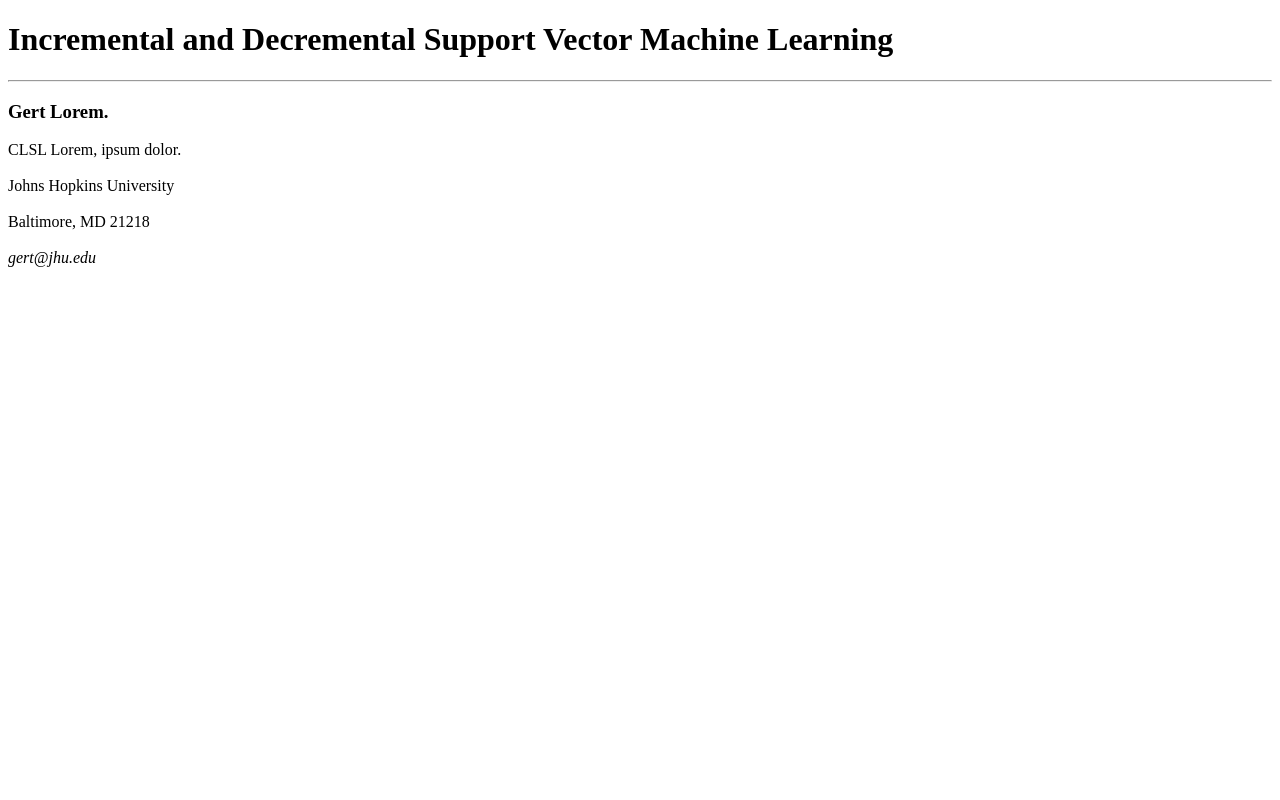
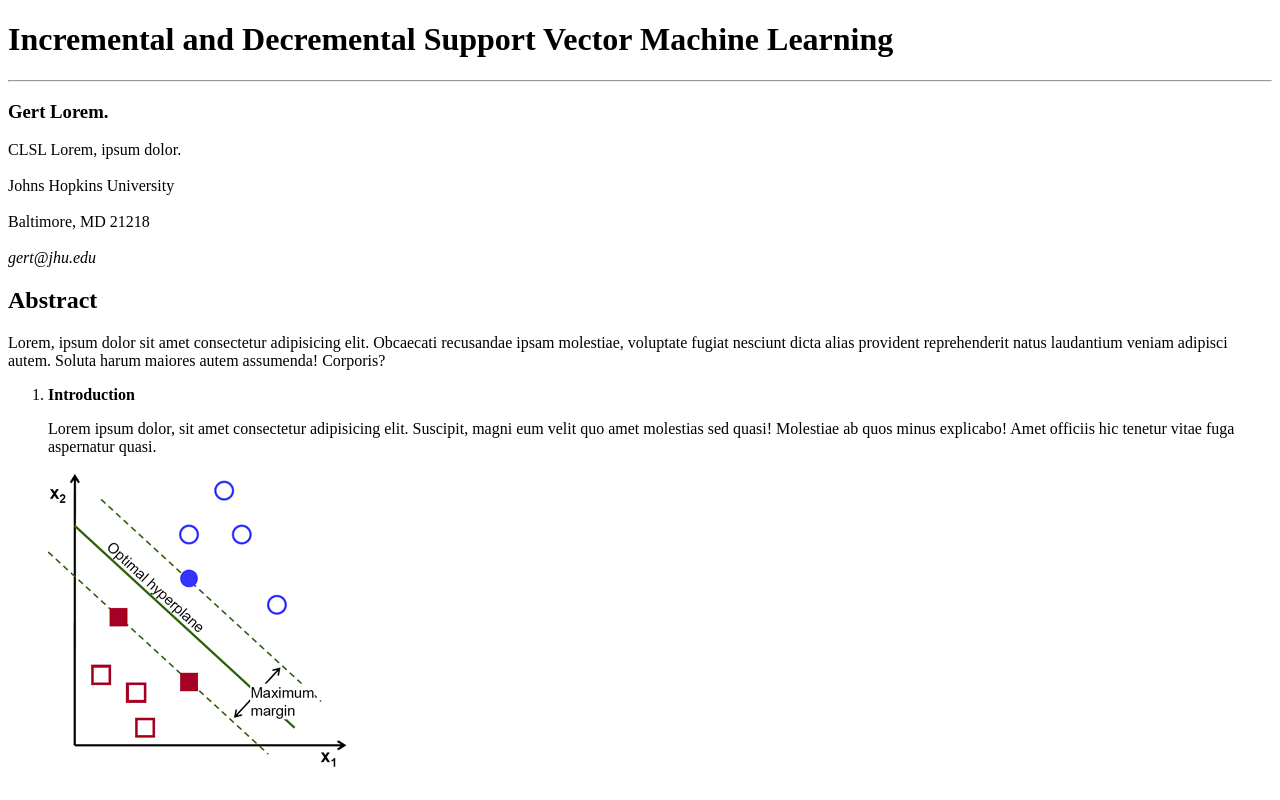
Before and after one commit to fabiopacifici/live_paper, a plain HTML site: page index.html in a window 1280 px wide. Drawn offline with Linux system fonts and the light colour scheme.

Commit message:
Add abstract section with introduction and image to index.html

```diff
--- a/index.html
+++ b/index.html
@@ -30,6 +30,39 @@
       <em>gert@jhu.edu</em>
     </div>
     <!-- /Author information -->
+
+
+    <!-- Abstract -->
+
+    <div>
+      <h2>Abstract</h2>
+
+      <p>
+        Lorem, ipsum dolor sit amet consectetur adipisicing elit. Obcaecati recusandae ipsam molestiae, voluptate
+        fugiat nesciunt dicta alias provident reprehenderit natus laudantium veniam adipisci autem. Soluta harum maiores
+        autem assumenda! Corporis?
+      </p>
+
+      <ol>
+        <li>
+          <strong>Introduction</strong>
+          <p>
+            Lorem ipsum dolor, sit amet consectetur adipisicing elit. Suscipit, magni eum velit quo amet molestias sed
+            quasi! Molestiae ab quos minus explicabo! Amet officiis hic tenetur vitae fuga aspernatur quasi.
+          </p>
+
+          <img src="./img/optimal-hyperplane.png" alt="a graph showing the results of the algorithm">
+
+        </li>
+      </ol>
+
+    </div>
+
+    <!-- /Abstract -->
+
+
+
+
   </main>
   <!-- /Page content -->
 
```
Also changed, not shown: img/optimal-hyperplane.png (added).
